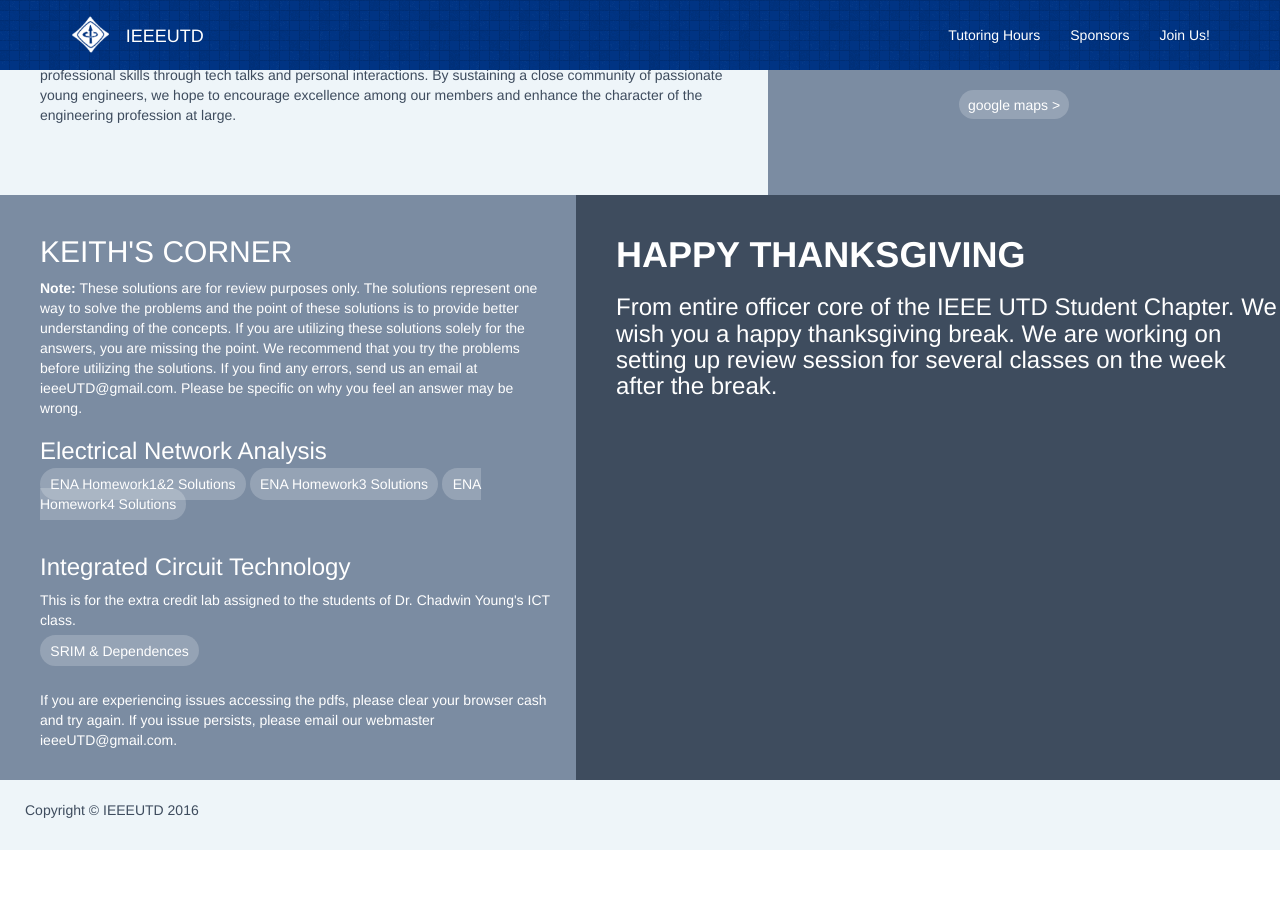
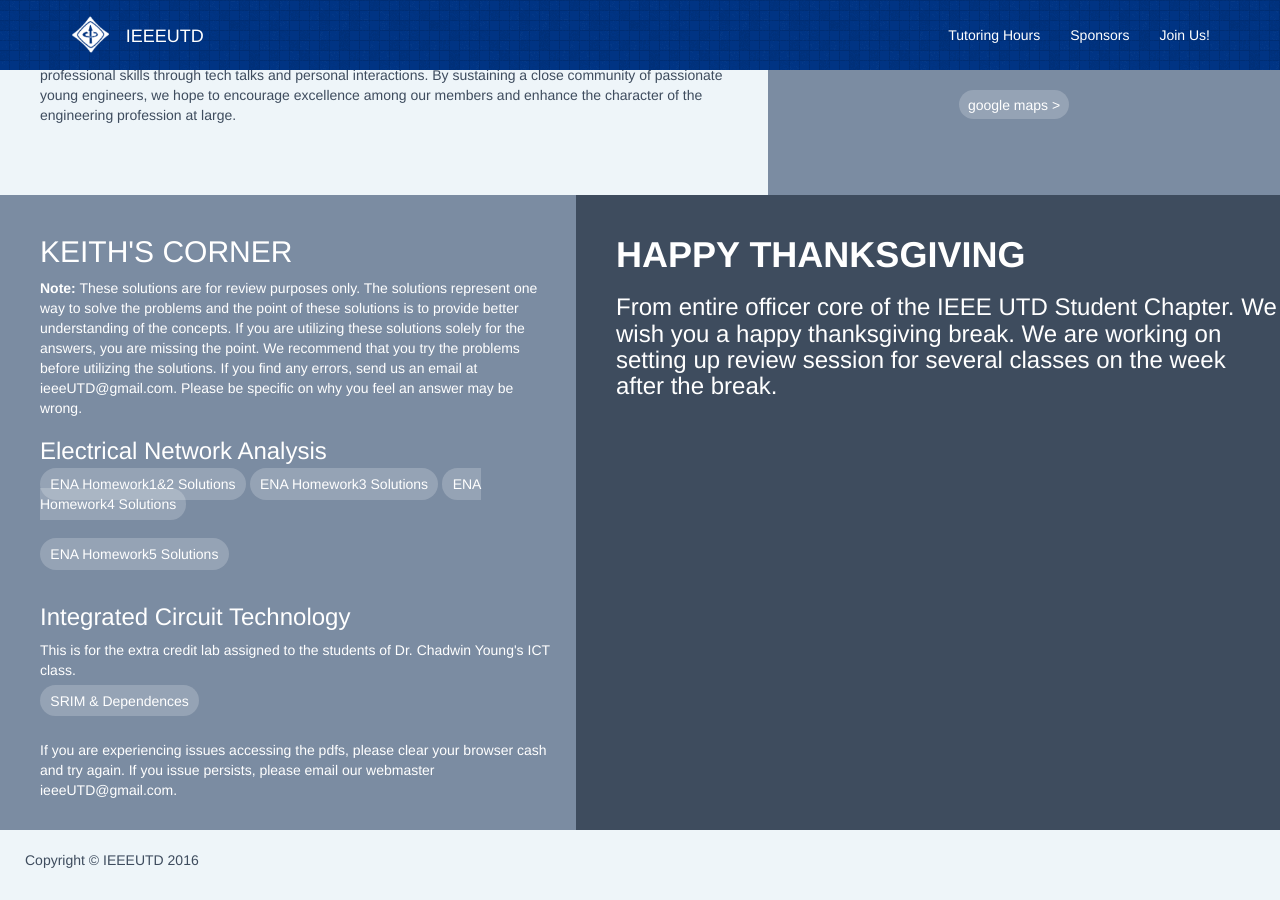
Before and after one commit to IEEEUTD/IEEEUTD.github.io, a Jekyll site: the page index.html, which Jekyll copies as it is, in a window 1280 px wide and 900 px high, scrolled down 845 px. Built offline with Jekyll 4.4.1, drawn with Linux system fonts in a browser that asks for light colours; before the commit the page ends 1695 px from its top, so only the background shows below that.

Commit message:
added ena homework solutions. ~Abhi

```diff
--- a/index.html
+++ b/index.html
@@ -142,6 +142,7 @@
                     <p><b>Note:</b> These solutions are for review purposes only. The solutions represent one way to solve the problems and the point of these solutions is to provide better understanding of the concepts. If you are utilizing these solutions solely for the answers, you are missing the point. We recommend that you try the problems before utilizing the solutions. If you find any errors, send us an email at ieeeUTD@gmail.com. Please be specific on why you feel an answer may be wrong.<br/></p>
                     <h3>Electrical Network Analysis</h3>
                     <p><a href="documents/ENA_Solutions/ENA_Fahimi_HW1&2.pdf" class="button">ENA Homework1&2 Solutions</a> <a href="documents/ENA_Solutions/ENA_Fahimi_HW3.pdf" class="button">ENA Homework3 Solutions</a> <a href="documents/ENA_Solutions/ENA_Fahimi_HW4.pdf" class="button">ENA Homework4 Solutions</a><br/><br/></p>
+                    <p><a href="documents/ENA_Solutions/ENA_Fahimi_HW5.pdf" class="button">ENA Homework5 Solutions</a><br/><br/></p>
                     <h3>Integrated Circuit Technology</h3>
                     <p>This is for the extra credit lab assigned to the students of Dr. Chadwin Young's ICT class.</p>
                     <p><a href="documents/Integrated_Circuit_Technology/SRIM_Setup.zip" class="button">SRIM & Dependences</a><br/><br/></p>
```
Also changed, not shown: 1 other file.
